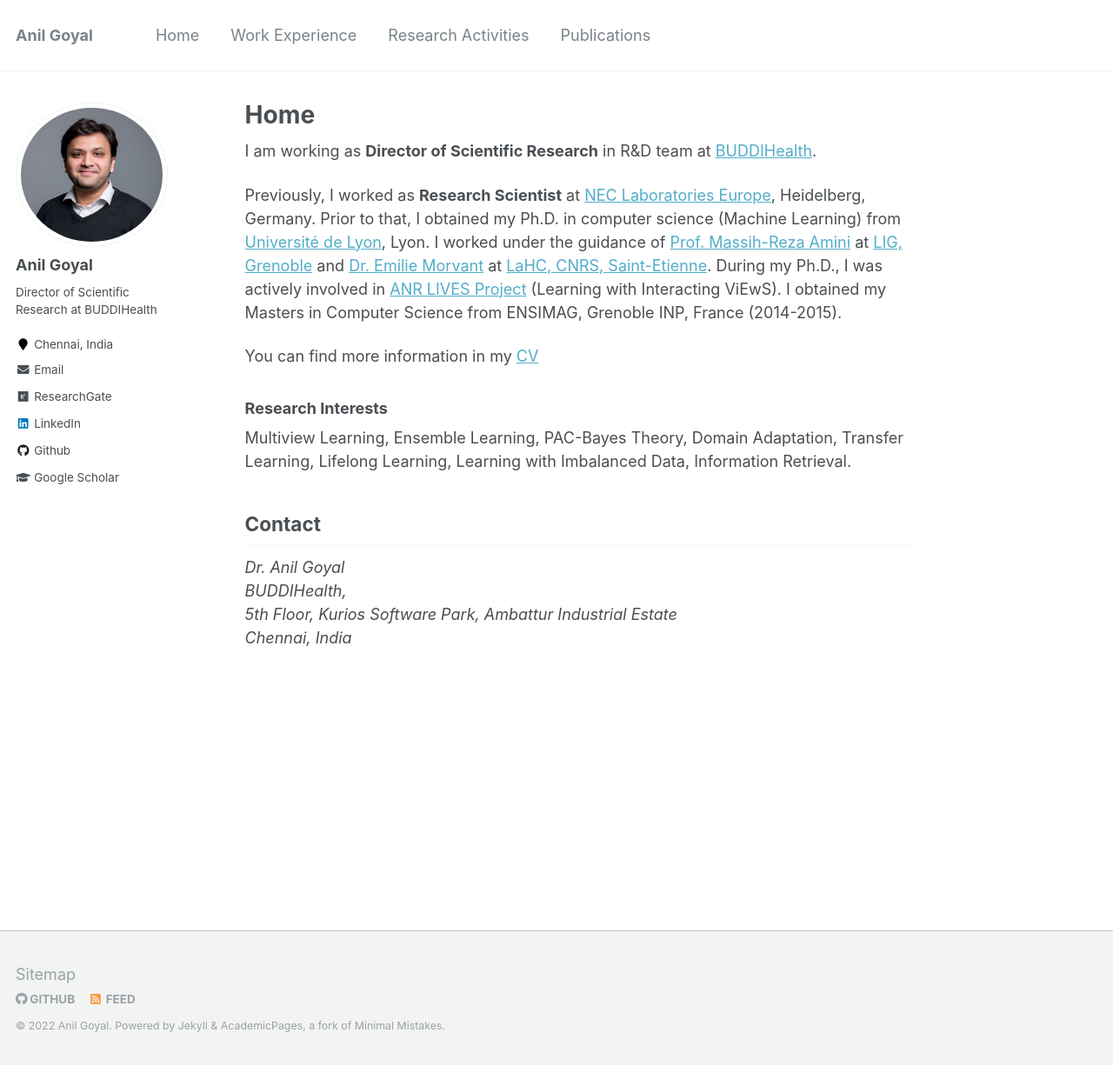
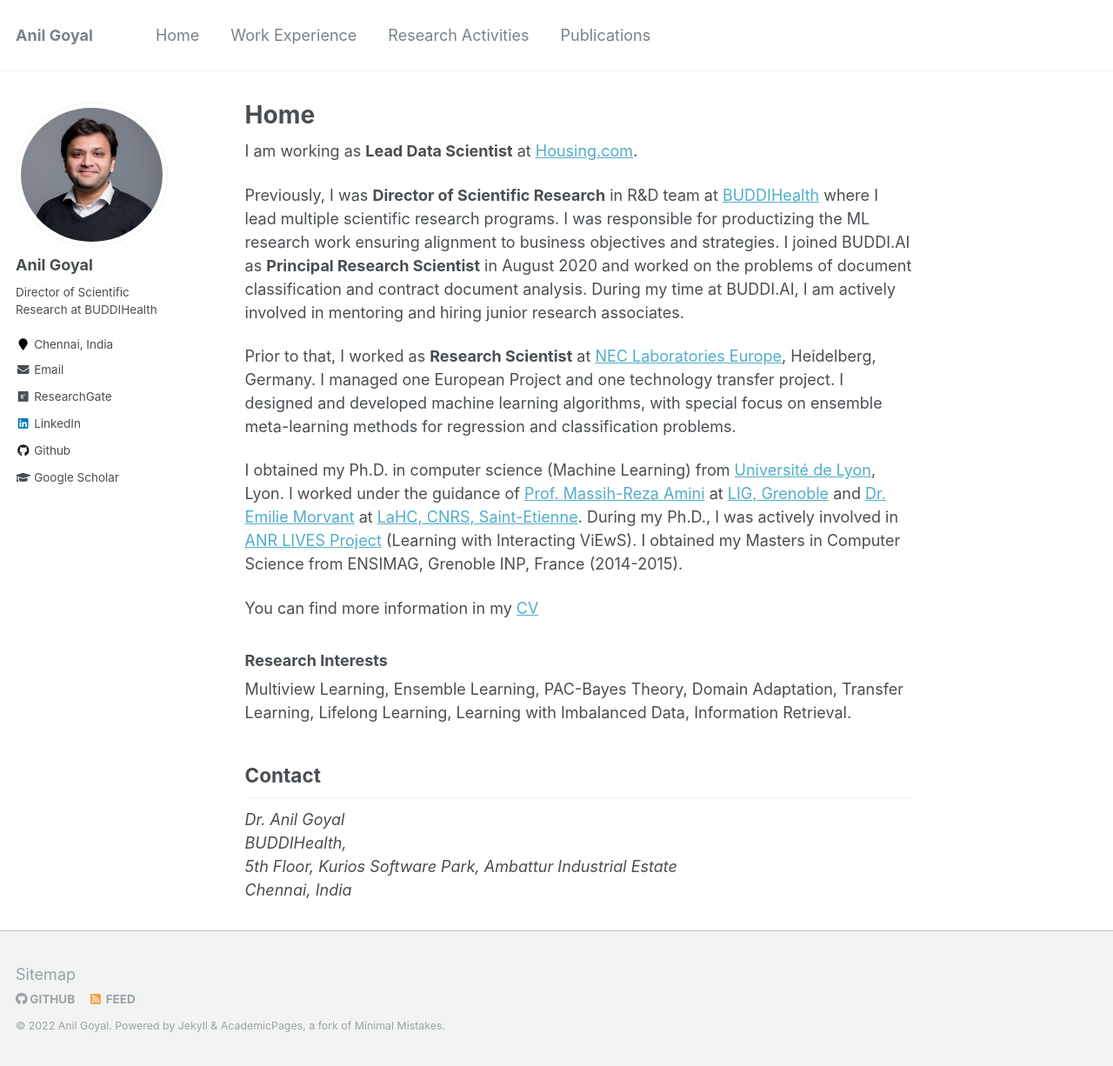
Before and after one commit to goyalanil/goyalanil.github.io, a Jekyll site: the page built from _pages/about.md, in a window 1280 px wide and 1226 px high. Shown: the whole window at 87% size. Built offline with Jekyll 4.4.1, drawn with Linux system fonts in a browser that asks for light colours.

Commit message:
Update about.md

```diff
--- a/_pages/about.md
+++ b/_pages/about.md
@@ -8,9 +8,13 @@ redirect_from:
   - /about.html
 ---
 
-I am working as  **Director of Scientific Research** in R&D team at [BUDDIHealth](https://buddi.ai/).
+I am working as  **Lead Data Scientist** at [Housing.com](https://housing.com/).
 
-Previously, I worked as **Research Scientist** at [NEC Laboratories Europe](https://www.neclab.eu/), Heidelberg, Germany. Prior to that, I obtained my Ph.D. in computer science (Machine Learning) from [Université de  Lyon](https://www.universite-lyon.fr/version-anglaise/udl-en-6709.kjsp), Lyon. I worked under the guidance of [Prof. Massih-Reza Amini](http://ama.liglab.fr/~amini/ ) at [LIG, Grenoble](https://www.liglab.fr/) and [Dr. Emilie Morvant](http://perso.univ-st-etienne.fr/me63854h/) at [LaHC, CNRS, Saint-Etienne](http://laboratoirehubertcurien.fr/). During my Ph.D., I was actively involved in [ANR LIVES Project](https://lives.lif.univ-mrs.fr/) (Learning with Interacting ViEwS). I obtained my Masters in Computer Science from ENSIMAG, Grenoble INP, France (2014-2015).
+Previously, I was  **Director of Scientific Research** in R&D team at [BUDDIHealth](https://buddi.ai/) where I lead multiple scientific research programs. I was responsible for productizing the ML research work ensuring alignment to business objectives and strategies. I joined BUDDI.AI as **Principal Research Scientist** in August 2020 and worked on the problems of document classification and contract document analysis. During my time at BUDDI.AI, I am actively involved in mentoring and hiring junior research associates.
+
+Prior to that, I worked as **Research Scientist** at [NEC Laboratories Europe](https://www.neclab.eu/), Heidelberg, Germany. I managed one European Project and one technology transfer project. I designed and developed machine learning algorithms, with special focus on ensemble meta-learning methods for regression and classification problems.
+
+I obtained my Ph.D. in computer science (Machine Learning) from [Université de  Lyon](https://www.universite-lyon.fr/version-anglaise/udl-en-6709.kjsp), Lyon. I worked under the guidance of [Prof. Massih-Reza Amini](http://ama.liglab.fr/~amini/ ) at [LIG, Grenoble](https://www.liglab.fr/) and [Dr. Emilie Morvant](http://perso.univ-st-etienne.fr/me63854h/) at [LaHC, CNRS, Saint-Etienne](http://laboratoirehubertcurien.fr/). During my Ph.D., I was actively involved in [ANR LIVES Project](https://lives.lif.univ-mrs.fr/) (Learning with Interacting ViEwS). I obtained my Masters in Computer Science from ENSIMAG, Grenoble INP, France (2014-2015).
 
 You can find more information in my [CV](https://goyalanil.github.io/files/Anil_Goyal_Resume.pdf)
 
```
